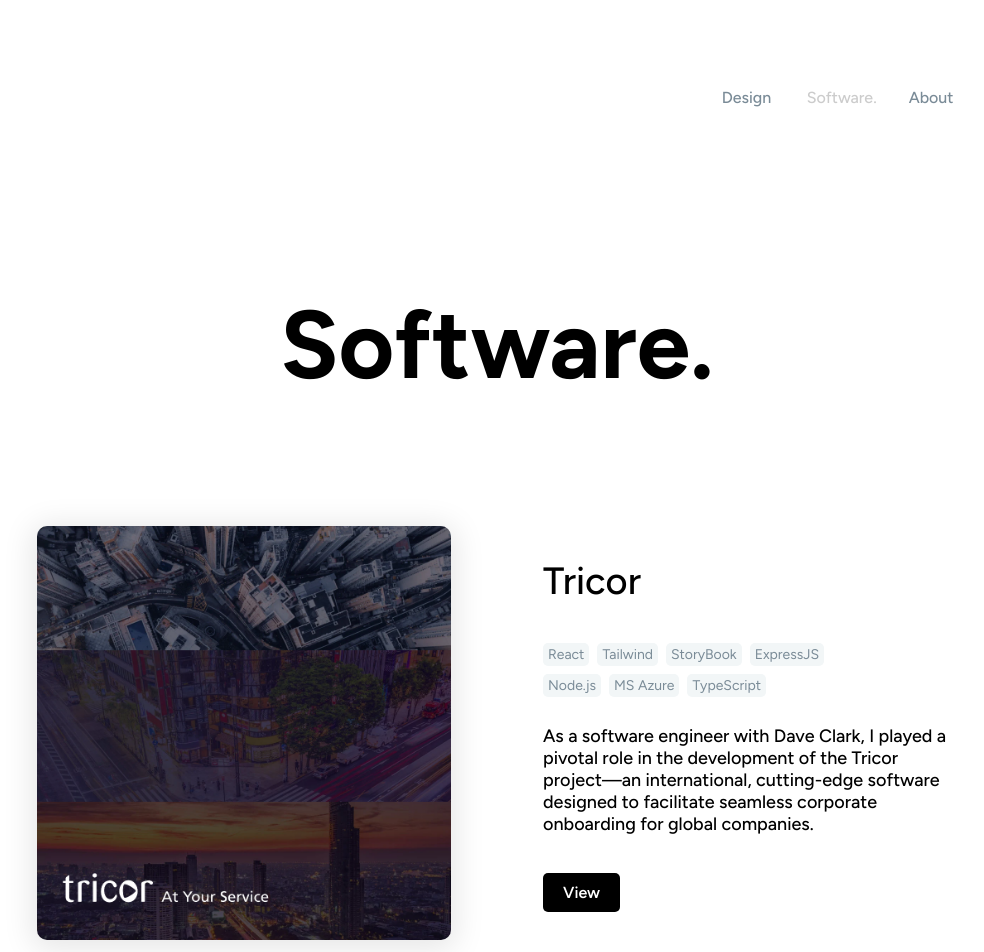
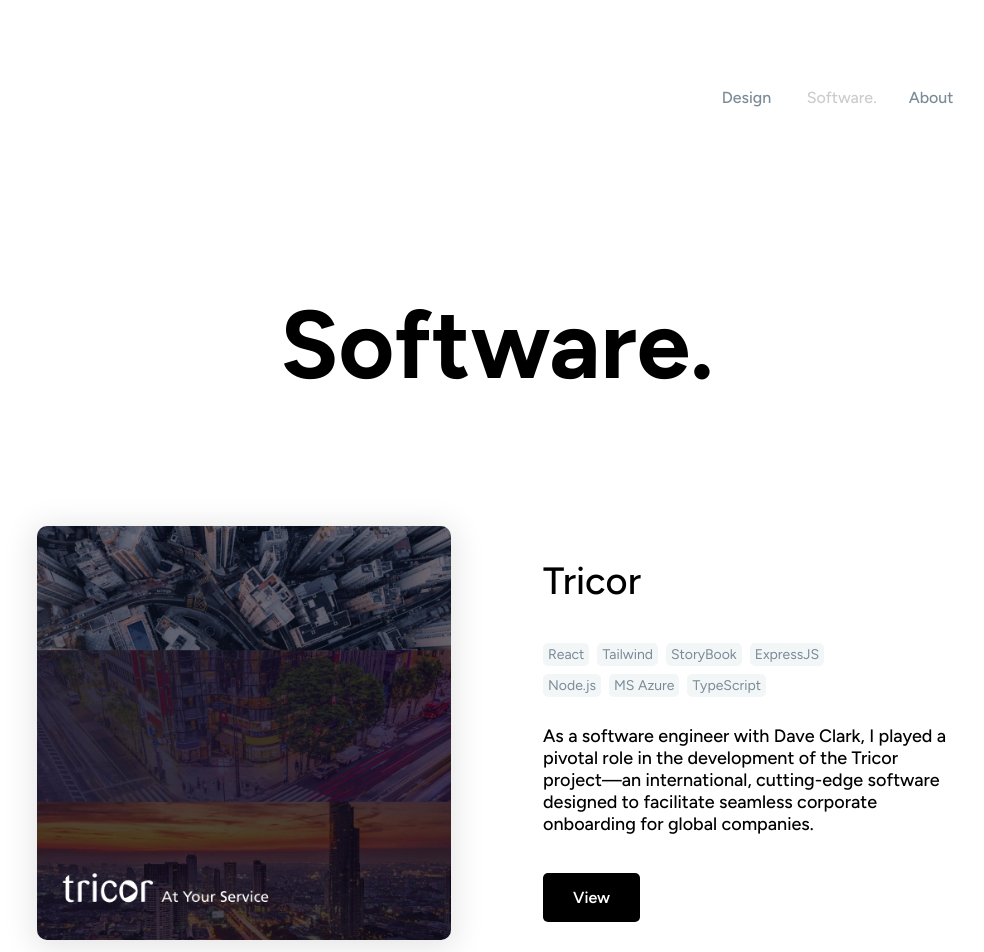
Before and after one commit to jellychn/portfolio, a React (Create React App) app: page /#/software in a window 1280 px wide. Shown: the top 952 px of the page, without its empty margins (143-1127 px from the left). Built offline with nearby package versions, Linux system fonts and the light colour scheme; a web font is replaced by a local one.

Commit message:
update styles

```diff
--- a/src/components/Header.scss
+++ b/src/components/Header.scss
@@ -29,7 +29,7 @@
         cursor: pointer;
 
         &:hover {
-            color: #EDAAAF;
+            color: #000000;
             transform: scale(1.2);
         }
     }
--- a/src/components/Nav.scss
+++ b/src/components/Nav.scss
@@ -141,7 +141,7 @@
       color: white;
 
       &:hover {
-          color: #EDAAAF;
+          color: #B4BFCA;
           transform: scale(1.2);
       }
     }
--- a/src/components/Project.scss
+++ b/src/components/Project.scss
@@ -40,7 +40,7 @@
         }
 
         button {
-            padding: 10px 20px;
+            padding: 15px 30px;
             background-color: black;
             border: none;
             color: white;
```
